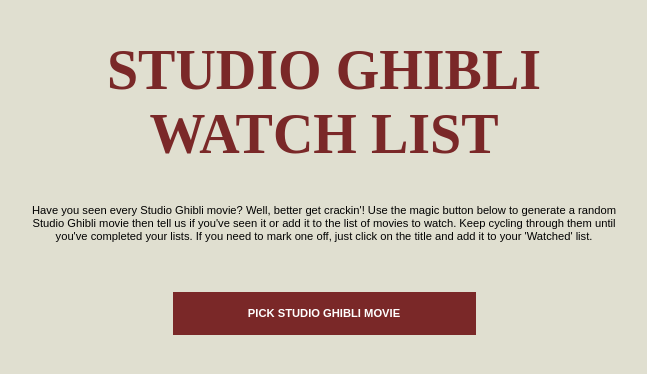
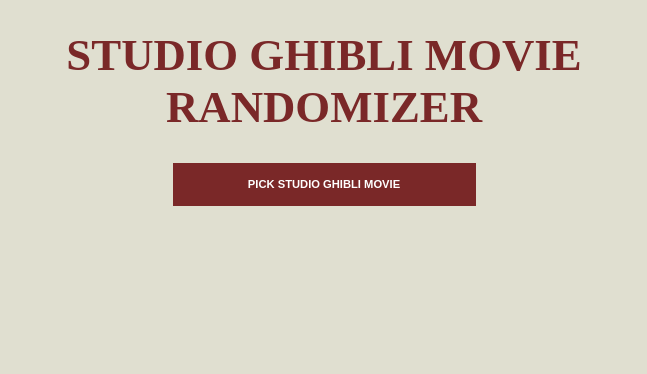
Before and after one commit to aptfury/100devs26-studioghibli, a plain HTML site: page index.html in a window 1280 px wide. Shown: the whole page, without its empty margins (316-963 px from the left). Drawn offline with Linux system fonts and the light colour scheme.

Commit message:
Removes outdated information from HTML, all styling associated with it from CSS, and corrects API fetch link in JS

```diff
--- a/css/style.css
+++ b/css/style.css
@@ -17,17 +17,12 @@ html {
 }
 
 .pageInfo h1 {
-    font-size: 5rem;
+    font-size: 4rem;
     font-family: 'Times New Roman', Times, serif;
     color: rgb(122, 40, 40);
     font-weight: bold;
     text-transform: uppercase;
     text-align: center;
-}
-
-.pageInfo p {
-    text-align: center;
-    margin-bottom: 50px;
 }
 
 /* Main Buttons */
--- a/index.html
+++ b/index.html
@@ -13,8 +13,7 @@
 <body>
     <!-- Main Page Introudction -->
     <section class="pageInfo">
-        <h1>Studio Ghibli Watch List</h1>
-        <p>Have you seen every Studio Ghibli movie? Well, better get crackin'! Use the magic button below to generate a random Studio Ghibli movie then tell us if you've seen it or add it to the list of movies to watch. Keep cycling through them until you've completed your lists. If you need to mark one off, just click on the title and add it to your 'Watched' list.</p>
+        <h1>Studio Ghibli Movie Randomizer</h1>
     </section>
     <!-- Generator Button -->
     <button name="generate" class="btnMovie">Pick Studio Ghibli Movie</button>
--- a/js/script.js
+++ b/js/script.js
@@ -1,7 +1,7 @@
 document.querySelector('.btnMovie').addEventListener('click', generateSGMovie);
 
 function generateSGMovie() {
-    let studioGhibliAPI = 'https://ghibliapi.herokuapp.com/films/?name=';
+    let studioGhibliAPI = 'https://ghibliapi.herokuapp.com/films';
 
     fetch(studioGhibliAPI)
         .then(res => res.json())
```
